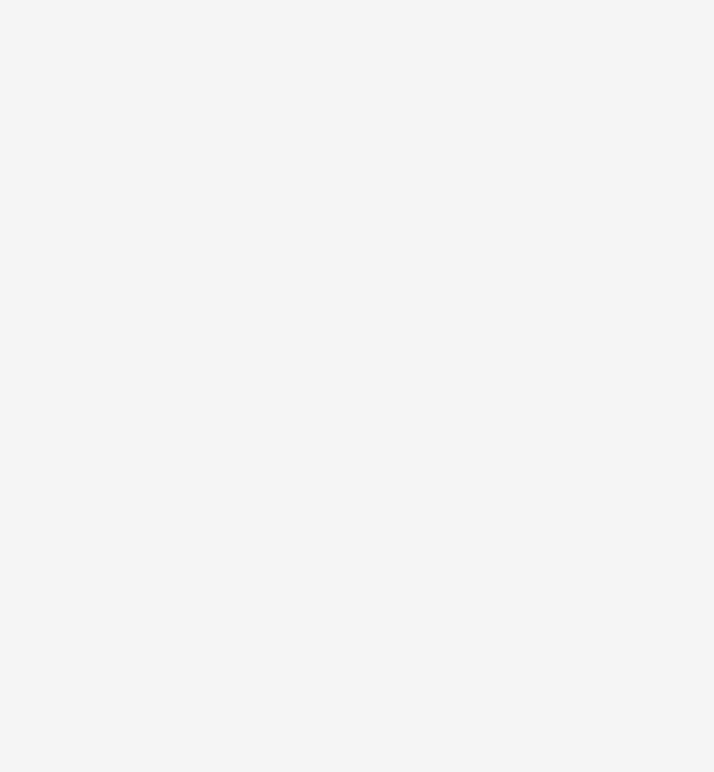
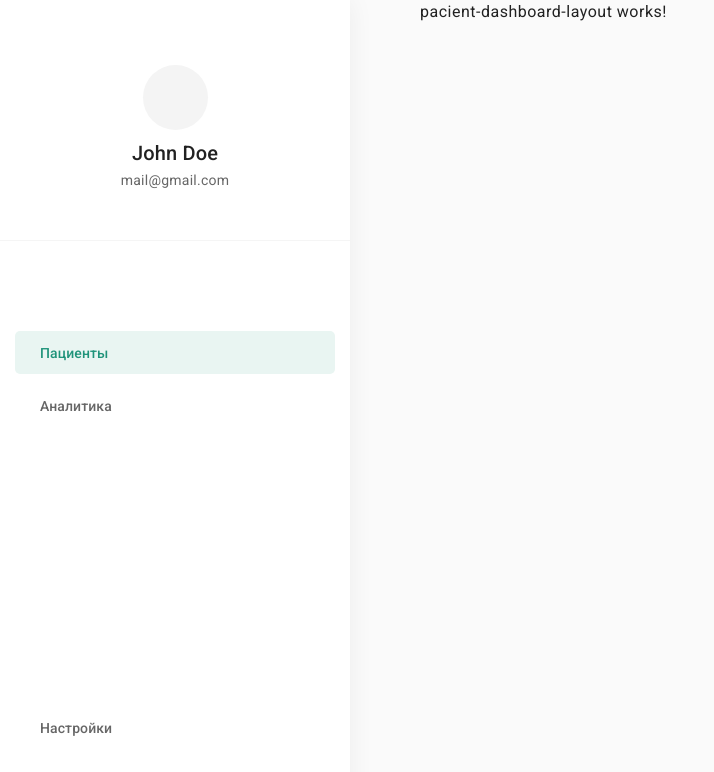
Before and after one commit to kulagind/Template, an Angular app: page /admin/patients/1 in a window 1280 px wide. Before the commit this address led to /. Shown: the top 772 px of the page, without its empty margins (0-714 px from the left). Built offline with nearby package versions, Linux system fonts and the light colour scheme.

Commit message:
finish sidebar

```diff
--- a/src/app/admin/admin.module.ts
+++ b/src/app/admin/admin.module.ts
@@ -5,11 +5,15 @@ import {SidebarComponent} from "./modules/sidebar/components/sidebar/sidebar.com
 import {SidebarModule} from "./modules/sidebar/sidebar.module";
 import {MatSidenavModule} from "@angular/material/sidenav";
 import {RouterModule} from "@angular/router";
+import { PacientDashboardLayoutComponent } from './components/pacient-dashboard-layout/pacient-dashboard-layout.component';
+import { PacientListLayoutComponent } from './components/pacient-list-layout/pacient-list-layout.component';
 
 
 @NgModule({
   declarations: [
     AdminLayoutComponent,
+    PacientDashboardLayoutComponent,
+    PacientListLayoutComponent,
   ],
   imports: [
     CommonModule,
--- /dev/null
+++ b/src/app/admin/components/pacient-dashboard-layout/pacient-dashboard-layout.component.html
@@ -0,0 +1 @@
+<p>pacient-dashboard-layout works!</p>
--- /dev/null
+++ b/src/app/admin/components/pacient-dashboard-layout/pacient-dashboard-layout.component.ts
@@ -0,0 +1,15 @@
+import { Component, OnInit } from '@angular/core';
+
+@Component({
+  selector: 'app-pacient-dashboard-layout',
+  templateUrl: './pacient-dashboard-layout.component.html',
+  styleUrls: ['./pacient-dashboard-layout.component.scss']
+})
+export class PacientDashboardLayoutComponent implements OnInit {
+
+  constructor() { }
+
+  ngOnInit(): void {
+  }
+
+}
--- /dev/null
+++ b/src/app/admin/components/pacient-list-layout/pacient-list-layout.component.html
@@ -0,0 +1 @@
+<p>pacient-list-layout works!</p>
--- /dev/null
+++ b/src/app/admin/components/pacient-list-layout/pacient-list-layout.component.ts
@@ -0,0 +1,15 @@
+import { Component, OnInit } from '@angular/core';
+
+@Component({
+  selector: 'app-pacient-list-layout',
+  templateUrl: './pacient-list-layout.component.html',
+  styleUrls: ['./pacient-list-layout.component.scss']
+})
+export class PacientListLayoutComponent implements OnInit {
+
+  constructor() { }
+
+  ngOnInit(): void {
+  }
+
+}
--- a/src/app/admin/modules/sidebar/components/sidebar/sidebar.component.html
+++ b/src/app/admin/modules/sidebar/components/sidebar/sidebar.component.html
@@ -13,8 +13,8 @@
     <div class="sidebar-menu-navigation">
       <div class="sidebar-menu-item">
         <app-sidebar-item
-          value="Кандидаты"
-          routerLink="applicants"
+          value="Пациенты"
+          routerLink="patients"
           routerLinkActive>
         </app-sidebar-item>
       </div>
```
Also changed, not shown: src/app/app-routing.module.ts (+12 -4 lines), src/app/admin/components/pacient-dashboard-layout/pacient-dashboard-layout.component.scss (added), src/app/admin/components/pacient-list-layout/pacient-list-layout.component.scss (added).
